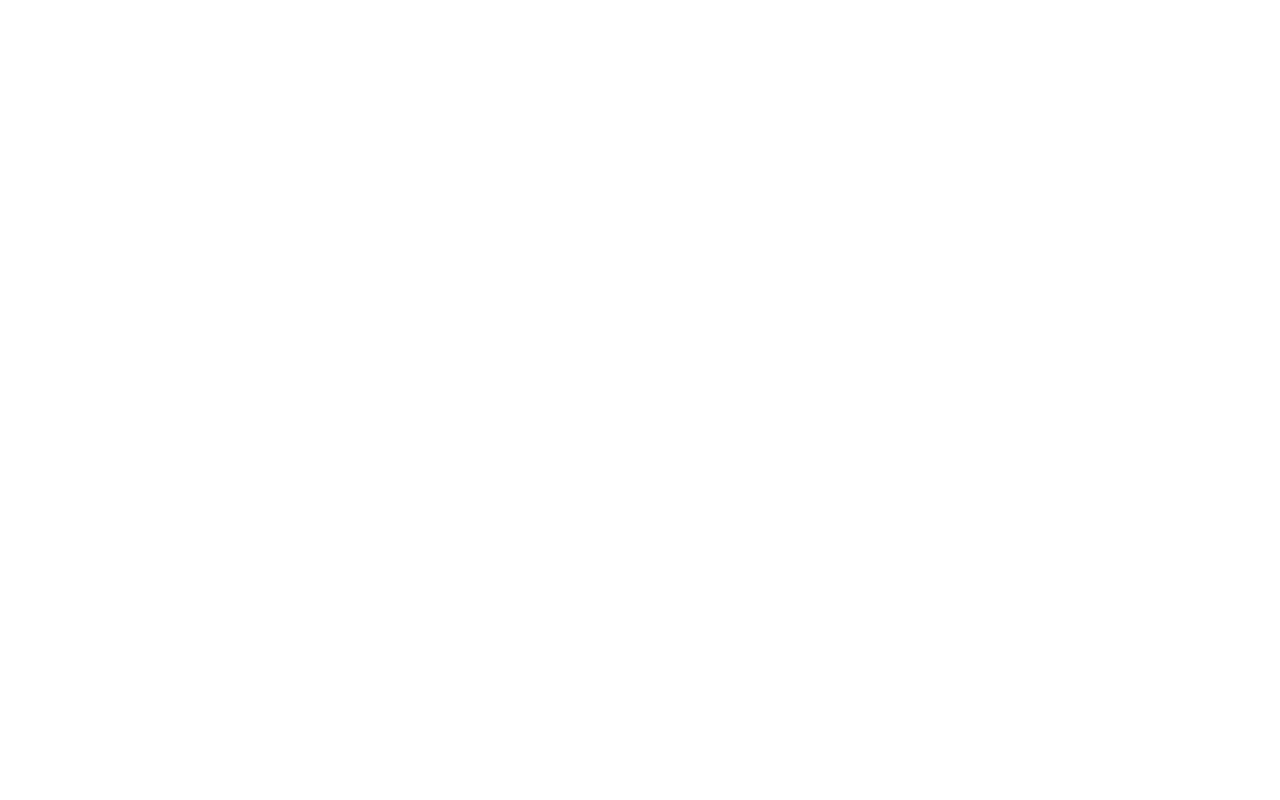
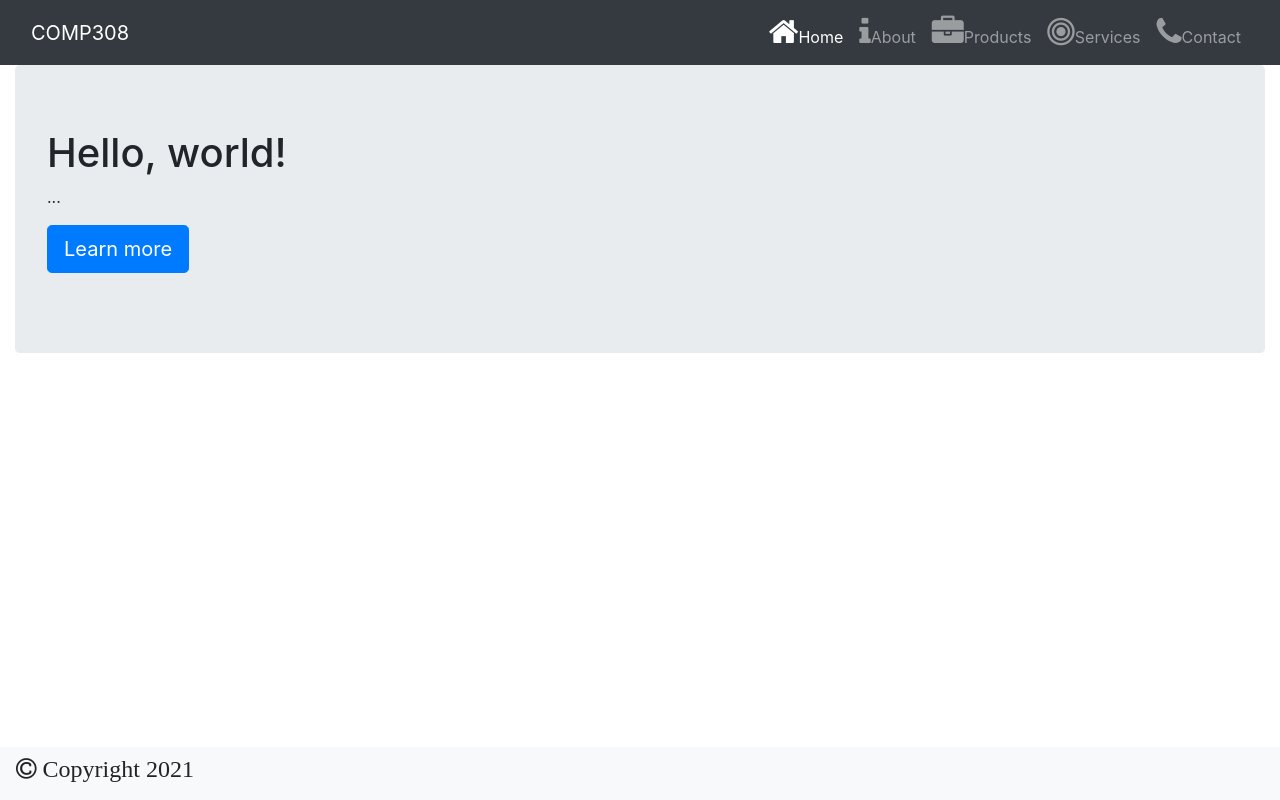
Before and after one commit to SAMgit81/COMP308_Lesson1b, a website: page index.html in a window 1280 px wide. Drawn offline with nearby package versions, Linux system fonts and the light colour scheme.

Commit message:
added Bootstrap support

```diff
--- a/index.html
+++ b/index.html
@@ -1,16 +1,70 @@
 <!DOCTYPE html>
 <html lang="en">
+
 <head>
     <meta charset="UTF-8">
     <meta http-equiv="X-UA-Compatible" content="IE=edge">
     <meta name="viewport" content="width=device-width, initial-scale=1.0">
     <title>COMP308 - Lesson 1</title>
     <!--Css File-->
+    <link rel="stylesheet" href="./node_modules/bootstrap/dist/css/bootstrap.min.css">
+    <link rel="stylesheet" href="./node_modules/font-awesome/css/font-awesome.min.css">
     <link rel="stylesheet" href="./Content/app.css">
 </head>
+
 <body>
+    <header>
+        <!--MAIN Navbar-->
+        <nav class="navbar navbar-expand-lg navbar-dark bg-dark">
+            <div class="container-fluid">
+                <a class="navbar-brand" href="#">COMP308 </a>
+                <button class="navbar-toggler" type="button" data-bs-toggle="collapse"
+                    data-bs-target="#navbarSupportedContent" aria-controls="navbarSupportedContent"
+                    aria-expanded="false" aria-label="Toggle navigation">
+                    <span class="navbar-toggler-icon"></span>
+                </button>
+                <div class="collapse navbar-collapse" id="navbarSupportedContent">
+                    <ul class="navbar-nav ml-auto">
+                        <li class="nav-item">
+                            <a class="nav-link active" aria-current="page" href="#"> <i class="fa fa-2x fa-home">
+                                </i>Home </a>
+                        </li>
+                        <li class="nav-item">
+                            <a class="nav-link" href="#"><i class="fa fa-2x fa-info"></i>About</a>
+                        </li>
+                        <li class="nav-item">
+                            <a class="nav-link" href="#"><i class="fa fa-2x fa-briefcase"></i>Products</a>
+                        </li>
+                        <li class="nav-item">
+                            <a class="nav-link" href="#"><i class="fa fa-2x fa-bullseye"></i>Services</a>
+                        </li>
+                        <li class="nav-item">
+                            <a class="nav-link" href="#"><i class="fa fa-2x fa-phone"></i>Contact</a>
+                        </li>
+                    </ul>
+                </div>
+            </div>
+        </nav>
+    </header>
+    <main class="container-fluid">
+        <!--Main Content-->
+        <div class="jumbotron">
+            <h1>Hello, world!</h1>
+            <p>...</p>
+            <p><a class="btn btn-primary btn-lg" href="#" role="button">Learn more</a></p>
+        </div>
+    </main>
 
+    <!--Footer-->
+    <footer>
+        <nav class="navbar fixed-bottom navbar-light bg-light">
+        <h4><i class="fa fa-copyright" aria-hidden="true"> Copyright 2021</i></h4>
+        </nav>
+    </footer>
     <!--Script Section -->
+    <script src="./node_modules/jquery/dist/jquery.min.js"></script>
+    <script src="./node_modules/bootstrap/dist/js/bootstrap.min.js"></script>
     <script src="./Scripts/app.js"></script>
 </body>
+
 </html>
```
